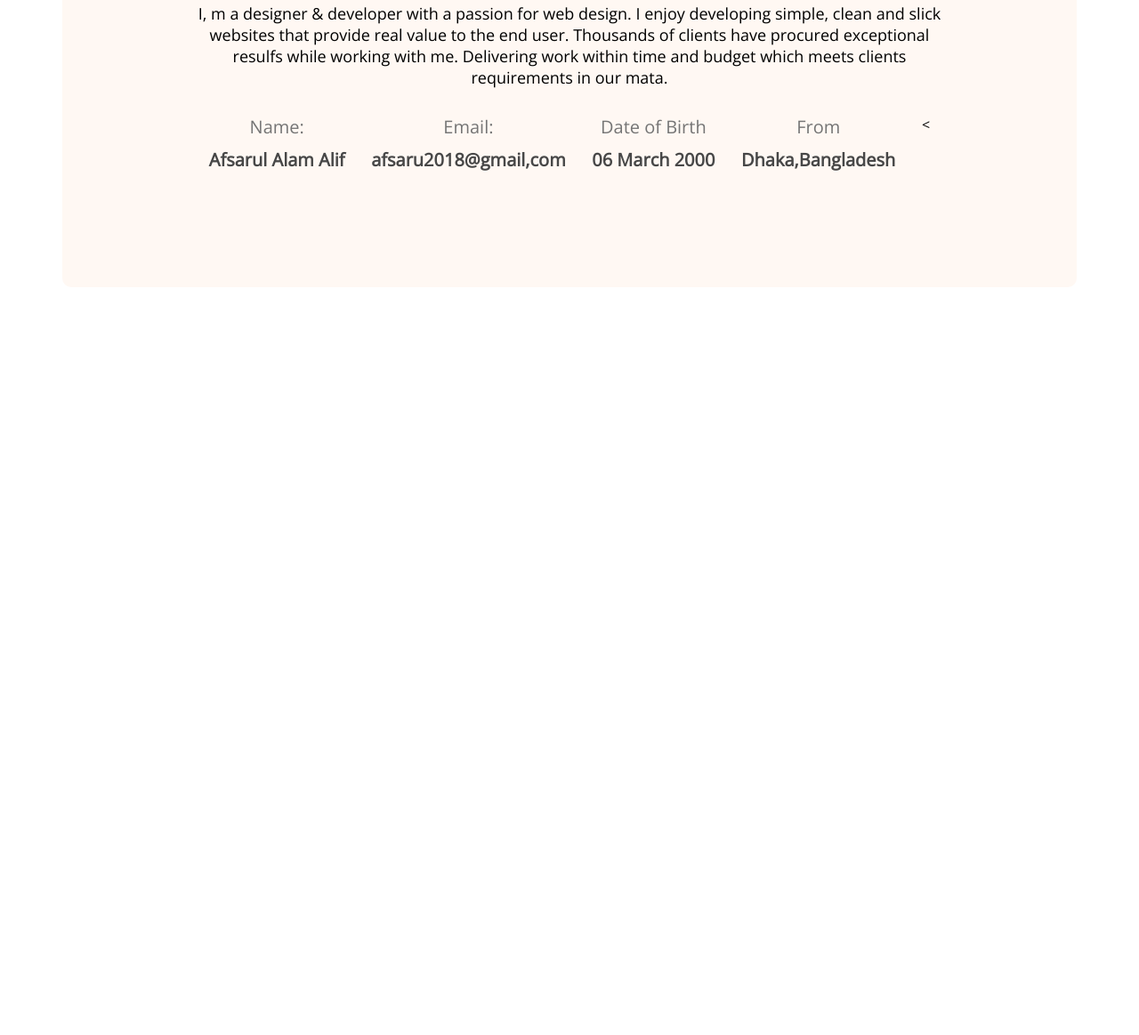
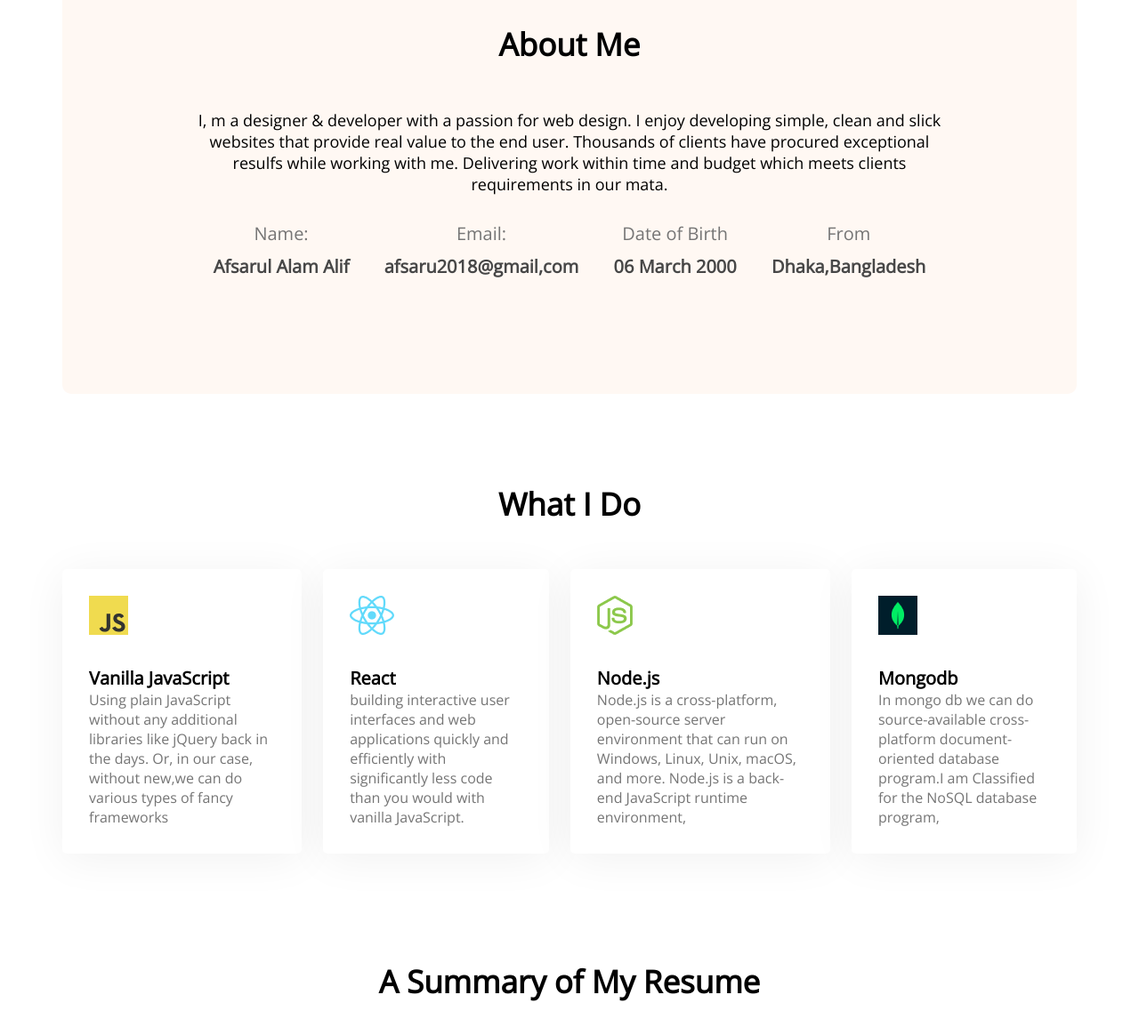
Before and after one commit to mdaaalif/Developer-portfolio, a plain HTML site: page index.html in a window 1280 px wide. Shown: the part 1174-2338 px from the top of the page at 89% size. Before the commit the page ends 1497 px from the top, so only its background shows below. Drawn offline with nearby package versions, Linux system fonts and the light colour scheme.

Commit message:
what i do

```diff
--- a/index.html
+++ b/index.html
@@ -56,9 +56,38 @@
                     <p class="info-title">From</p>
                     <p class="info-description">Dhaka,Bangladesh</p>
                 </div>
-                <
-               </div>
 
+               </section >
+          <!-- What I Do Section -->
+
+          <section class="What-I-Do">
+                     <h3 class="section-title">What I Do</h3>
+                     <div class="skills-container">
+                        <div class="skills">
+                            <img src="images/icons/js.png" alt="">
+                            <p class="skill-title">Vanilla JavaScript</p>
+                            <p class="skill-description">Using plain JavaScript without any additional libraries like jQuery back in the days. Or, in our case, without new,we can do various types of fancy frameworks</p>
+                        </div>
+                        <div class="skills">
+                            <img src="images/icons/react.png" alt="">
+                            <p class="skill-title">React</p>
+                            <p class="skill-description"> building interactive user interfaces and web applications quickly and efficiently with significantly less code than you would with vanilla JavaScript.</p>
+                        </div>
+                        <div class="skills">
+                            <img src="images/icons/nodejs.png" alt="">
+                            <p class="skill-title">Node.js</p>
+                            <p class="skill-description">Node.js is a cross-platform, open-source server environment that can run on Windows, Linux, Unix, macOS, and more. Node.js is a back-end JavaScript runtime environment,</p>
+                        </div>
+                        <div class="skills">
+                            <img src="images/icons/mongo.png" alt="">
+                            <p class="skill-title">Mongodb</p>
+                            <p class="skill-description">In mongo db we can do  source-available cross-platform document-oriented database program.I am Classified for the NoSQL database program,</p>
+                        </div>
+                     </div>
+          </section>
+          <!-- Resume Section -->
+          <section class="resume">
+                   <h3 class="section-title">A Summary of My Resume</h3>
           </section>
     </Main>
     <footer>
--- a/styles/portfolio.css
+++ b/styles/portfolio.css
@@ -18,7 +18,8 @@
     width: 150px;
     border: 0;
 }
-.header{
+
+.header {
     background-color: #FFFF;
     background-image: url("../images/header_bg.png"), url("../images/developer.png");
     background-repeat: no-repeat;
@@ -47,61 +48,105 @@ nav ul {
     font-weight: 800;
     font-size: 45px;
 }
+
 /* Banner Styles */
-.banner{
+.banner {
     display: flex;
     margin: 0px 200px;
     align-items: center;
 }
-.banner-title{
+
+.banner-title {
     font-weight: 700;
     font-size: 85px;
 }
-.banner-sub-title{
+
+.banner-sub-title {
     font-weight: 600;
-font-size: 45px;
-margin-bottom: 20px;
+    font-size: 45px;
+    margin-bottom: 20px;
 }
-.banner-description{
+
+.banner-description {
     font-weight: 400;
-font-size: 18px;
-color: #757575;
-margin-bottom: 30px;
+    font-size: 18px;
+    color: #757575;
+    margin-bottom: 30px;
 }
+
 /* Main Style */
-Main{
+Main {
     max-width: 1140px;
     margin: 0 auto;
 }
+.section-title{
+    text-align: center;
+    margin-top: 100px;
+    font-size: 35px;
+    font-weight: 700;
+    margin-bottom: 50px;
+}
 /* About Section Style */
-.about-me{
+.about-me {
     text-align: center;
     margin-top: 130px;
     background-color: #FFF8F3;
     border-radius: 10px;
     padding: 130px 150px;
 }
-.section-title{
-    margin-bottom: 30px;
-    font-size: 35px;
-}
-.section-description{
+
+
+.section-description {
 
     font-size: 18px;
     margin-bottom: 30px;
 }
-.info-container{
+
+.info-container {
     display: flex;
     justify-content: space-around;
 }
-.info-title{
+
+.info-title {
     font-size: 20px;
     color: #757575;
     font-weight: 400;
     margin-bottom: 10px;
 }
-.info-description{
+
+.info-description {
     font-size: 20px;
     color: #474747;
     font-weight: 700;
 }
+
+/* What i do styles */
+
+
+
+.skills-container {
+    display: flex;
+    gap: 24px;
+}
+
+.skills {
+    background: #FFFFFF;
+    box-shadow: 0px 6px 50px rgba(0, 0, 0, 0.06);
+    border-radius: 5px;
+    padding: 30px;
+    margin-bottom: 20px;
+}
+
+.skill-title {
+    font-weight: 700;
+    font-size: 20px;
+    color: #000;
+    margin-top: 30px;
+}
+
+.skill-description {
+    font-weight: 400;
+    font-size: 16px;
+    color: #757575;
+}
+/* resume styles */
```
